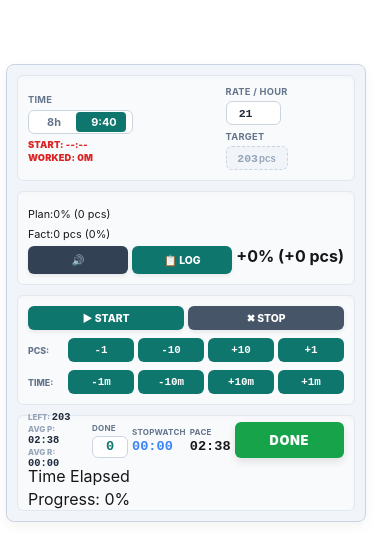
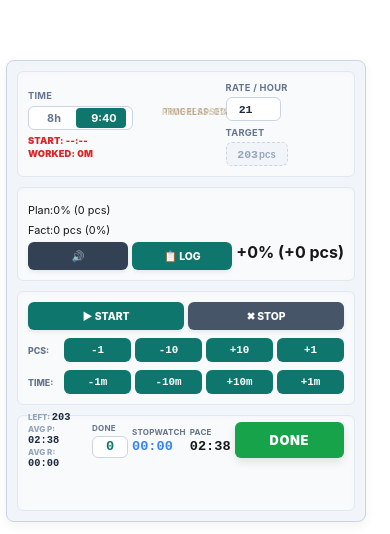
Before and after one commit to agr555/counter-app, a Next.js app: page / in a window 390 px wide. Shown: the part 310-844 px from the top of the page. Built offline with nearby package versions, Linux system fonts and the light colour scheme.

Commit message:
Clean native classes to fix code deployment error

```diff
--- a/app/widget.module.css
+++ b/app/widget.module.css
@@ -357,6 +357,21 @@
   justify-content: center;
   margin-top: 1px;
 }
+.extendedPaceText, .bottomProgressBarText {
+  position: absolute;
+  inset: 0;
+  display: flex;
+  align-items: center;
+  justify-content: center;
+  font-size: 0.52rem;
+  font-weight: 800;
+  color: #1e293b;
+  text-transform: uppercase;
+  letter-spacing: 0.02em;
+  mix-blend-mode: difference;
+  /* ЖЕСТКИЙ СБРОС ШРИФТА ДЛЯ ПОЛОС ПРОГРЕССА */
+  font-family: -apple-system, BlinkMacSystemFont, "Segoe UI", Roboto, sans-serif !important;
+}
 
 .stopwatchNumbers { font-size: 0.85rem; font-weight: 700; color: #3b82f6; font-family: monospace; }
 .timeNumbers { font-size: 0.85rem; font-weight: 800; font-family: monospace; }
@@ -479,15 +494,15 @@
   }
 }
 /* СТУПЕНЬ 3: ПОЛНАЯ МОБИЛЬНАЯ АДАПТАЦИЯ (ЭКРАНЫ МЕНЬШЕ 600px) — ЖЕСТКИЙ ФИКС ШРИФТОВ */
+/* СТУПЕНЬ 3: ПОЛНАЯ МОБИЛЬНАЯ АДАПТАЦИЯ (ЭКРАНЫ МЕНЬШЕ 600px) */
 @media (max-width: 600px) {
-  /* Принудительно возвращаем блок разницы в общий столбик */
   .widgetContainer > .concaveBlock:nth-child(2) {
     display: flex !important;
   }
 
   .widgetContainer {
     display: flex !important;
-    flex-direction: column !important; /* Все 4 блока строго один под другим */
+    flex-direction: column !important; /* Столбик блоков один под другим */
     height: auto !important;
     width: calc(100vw - 24px) !important;
     max-width: 360px !important;
@@ -497,8 +512,7 @@
     border: 1px solid #cbd5e1 !important;
     box-sizing: border-box !important;
     overflow: visible !important;
-    /* ЖЕСТКИЙ ПРИНУДИТЕЛЬНЫЙ СБРОС ШРИФТА ДЛЯ ВСЕХ ПОДБЛОКОВ */
-    font-family: -apple-system, BlinkMacSystemFont, "Segoe UI", Roboto, Helvetica, Arial, sans-serif !important;
+    font-family: -apple-system, BlinkMacSystemFont, "Segoe UI", Roboto, sans-serif !important;
   }
 
   .concaveBlock {
@@ -508,148 +522,70 @@
     border-radius: 6px !important;
     width: 100% !important;
     display: flex !important;
-    flex-direction: column !important; /* Элементы внутри карточек ложатся ровными рядами */
+    flex-direction: column !important;
     align-items: stretch !important;
     gap: 8px !important;
     font-family: -apple-system, BlinkMacSystemFont, "Segoe UI", Roboto, sans-serif !important;
   }
 
-  /* Строгий порядок карточек сверху вниз */
-  .widgetContainer > .concaveBlock:nth-child(1) { order: 1 !important; } /* Блок А — Настройки */
-  .widgetContainer > .concaveBlock:nth-child(3) { order: 2 !important; } /* Блок Б — Кнопки корректировок */
-  .widgetContainer > .concaveBlock:nth-child(2) { order: 3 !important; } /* Блок С — Статистика */
-  .widgetContainer > .concaveBlock:nth-child(4) { order: 4 !important; } /* Блок Д — Финальный результат с DONE */
+  /* Порядок карточек сверху вниз */
+  .widgetContainer > .concaveBlock:nth-child(1) { order: 1 !important; } /* Блок А */
+  .widgetContainer > .concaveBlock:nth-child(3) { order: 2 !important; } /* Блок Б */
+  .widgetContainer > .concaveBlock:nth-child(2) { order: 3 !important; } /* Блок С */
+  .widgetContainer > .concaveBlock:nth-child(4) { order: 4 !important; } /* Блок Д */
 
-  /* ==========================================
-     БЛОК А: РАСПРЕДЕЛЕНИЕ ШИРИНЫ ПО СТРЕЛКАМ (60% НА 40%)
-     ========================================== */
+  /* БЛОК А: Пропорции по вашим стрелкам (60% на 40%) */
   .configGrid {
     display: grid !important;
-    grid-template-columns: 60% 40% !important; /* Левая колонка шире под время, правая уже під Rate */
+    grid-template-columns: 60% 40% !important;
     gap: 8px !important;
     width: 100% !important;
     align-items: center !important;
   }
 
-  /* Сброс шрифтов для полей ввода Блока А */
-  .fieldLabel, .unitText {
-    font-family: -apple-system, BlinkMacSystemFont, "Segoe UI", Roboto, sans-serif !important;
-  }
-
-  .inputNumberWide, .targetDisplayDisabled, .toggleContainer {
-    height: 24px !important;
-    margin-top: 2px !important;
-  }
+  .fieldLabel, .unitText { font-family: -apple-system, sans-serif !important; }
+  .inputNumberWide, .targetDisplayDisabled, .toggleContainer { height: 24px !important; margin-top: 2px !important; }
   .inputNumberWide { width: 55px !important; }
   .targetDisplayDisabled { width: 62px !important; }
 
-  /* Строки START и WORKED ложатся ровно без наездов */
-  .timeInfoLine {
-    flex-direction: column !important;
-    gap: 2px !important;
-    align-items: flex-start !important;
-    height: auto !important;
-  }
-  .timeAlertText {
-    font-family: -apple-system, BlinkMacSystemFont, "Segoe UI", Roboto, sans-serif !important;
-    font-size: 0.58rem !important;
-  }
+  .timeInfoLine { flex-direction: column !important; gap: 2px !important; align-items: flex-start !important; height: auto !important; }
+  .timeAlertText { font-family: -apple-system, sans-serif !important; font-size: 0.58rem !important; }
   .dividerDot { display: none !important; }
 
-  /* ==========================================
-     БЛОК Б: ИСПРАВЛЕНИЕ КНОПОК И СЕТКИ КОРРЕКТИРОВОК
-     ========================================== */
-  .controlAndAdjustColumn {
-    width: 100% !important;
-    gap: 8px !important;
-  }
+  /* БЛОК Б: Кнопки корректировок */
+  .controlAndAdjustColumn { width: 100% !important; gap: 8px !important; }
+  .gridRow, .gridRowMain { display: flex !important; width: 100% !important; gap: 4px !important; height: 28px !important; }
+  .gridRow .shadowBtn, .gridRowMain .shadowBtn { flex: 1 !important; height: 100% !important; font-size: 0.65rem !important; padding: 0 4px !important; white-space: nowrap !important; }
+  .gridRowFullWidth, .gridRowFullWidthLabel { display: flex !important; width: 100% !important; gap: 4px !important; height: 24px !important; }
+  .adjustPrefixLabel { font-size: 0.55rem !important; min-width: 32px !important; font-family: -apple-system, sans-serif !important; }
+  .adjustButtonsSubGrid { display: flex; flex: 1; gap: 4px; }
+  .adjBtnWide, .currentTimeBadge { height: 24px !important; font-size: 0.68rem !important; font-family: monospace !important; }
 
-  /* Ряд главных кнопок */
-  .gridRow {
-    display: flex !important;
-    width: 100% !important;
-    gap: 4px !important;
-    height: 28px !important;
-  }
-  .gridRow .shadowBtn {
-    flex: 1 !important;
-    height: 100% !important;
-    font-size: 0.65rem !important;
-    padding: 0 4px !important;
-    white-space: nowrap !important;
-  }
+  /* БЛОК С */
+  .compactStatsBox { gap: 4px !important; width: 100% !important; }
+  .progressRow .rowLabel, .progressRow .rowValue { font-family: -apple-system, sans-serif !important; font-size: 0.68rem !important; }
 
-  /* Ряды корректировок */
-  .gridRowFullWidth {
-    display: flex !important;
-    width: 100% !important;
-    gap: 4px !important;
-    height: 24px !important;
-  }
-  .adjBtnWide, .currentTimeBadge {
-    height: 24px !important;
-    font-size: 0.68rem !important;
-    font-family: monospace !important;
-  }
+  /* БЛОК Д: DONE внутри карточки */
+  .widgetContainer > .concaveBlock:nth-child(4) > div:first-child { display: flex !important; flex-direction: row !important; justify-content: space-between !important; align-items: center !important; width: 100% !important; gap: 4px !important; }
+  .compactStatsBox, .stopwatchDisplay, .timeDisplay, .fieldGroup { height: auto !important; font-family: -apple-system, sans-serif !important; }
+  .actionLabel, .stopwatchLabel, .timeLabel { font-family: -apple-system, sans-serif !important; }
+  .stopwatchNumbers, .timeNumbers, .countDisplayOnly { font-family: monospace !important; }
 
-  /* ==========================================
-     БЛОК С: УБИРАЕМ TIMES NEW ROMAN ИЗ СТАТИСТИКИ
-     ========================================== */
-  .compactStatsBox {
-    gap: 4px !important;
-    width: 100% !important;
-  }
-  .progressRow .rowLabel, .progressRow .rowValue {
-    font-family: -apple-system, BlinkMacSystemFont, "Segoe UI", Roboto, sans-serif !important;
-    font-size: 0.68rem !important;
-  }
-
-  /* ==========================================
-     БЛОК Д: ВОЗВРАЩЕНИЕ DONE ВНУТРЬ ЭКРАНА С ОТСТУПАМИ 35px
-     ========================================== */
-  /* Контейнер счетчиков и таймеров */
-  .widgetContainer > .concaveBlock:nth-child(4) > div:first-child {
-    display: flex !important;
-    flex-direction: row !important;
-    justify-content: space-between !important;
-    align-items: center !important;
-    width: 100% !important;
-    gap: 4px !important;
-  }
-
-  .compactStatsBox, .stopwatchDisplay, .timeDisplay, .fieldGroup {
-    height: auto !important;
-    font-family: -apple-system, BlinkMacSystemFont, "Segoe UI", Roboto, sans-serif !important;
-  }
-
-  .actionLabel, .stopwatchLabel, .timeLabel {
-    font-family: -apple-system, BlinkMacSystemFont, "Segoe UI", Roboto, sans-serif !important;
-  }
-
-  .stopwatchNumbers, .timeNumbers, .countDisplayOnly {
-    font-family: monospace !important;
-  }
-
-  /* Кнопка DONE строго держит свои симметричные отступы 35px внутри карточки */
+  /* Кнопка DONE строго с отступами по 35px */
   .dDoneBtn {
     width: auto !important;
     height: 36px !important;
     font-size: 0.8rem !important;
-    padding: 0 35px !important; /* Жесткие отступы 35px слева и справа */
+    padding: 0 35px !important; /* Удобные ровные поля */
     margin: 0 !important;
     display: inline-flex !important;
-    font-family: -apple-system, BlinkMacSystemFont, "Segoe UI", Roboto, sans-serif !important;
+    font-family: -apple-system, sans-serif !important;
     border-radius: 6px !important;
   }
 
-  .extendedPaceTrack, .bottomProgressBarTrack {
-    width: 100% !important;
-    margin-top: 4px !important;
-    height: 11px !important;
-  }
+  .extendedPaceTrack, .bottomProgressBarTrack { width: 100% !important; margin-top: 4px !important; height: 11px !important; }
 }
 
-/* Экран супер-маленьких телефонов */
 @media (max-width: 340px) {
   .widgetContainer { transform: scale(0.85) !important; transform-origin: top center !important; }
 }
```
